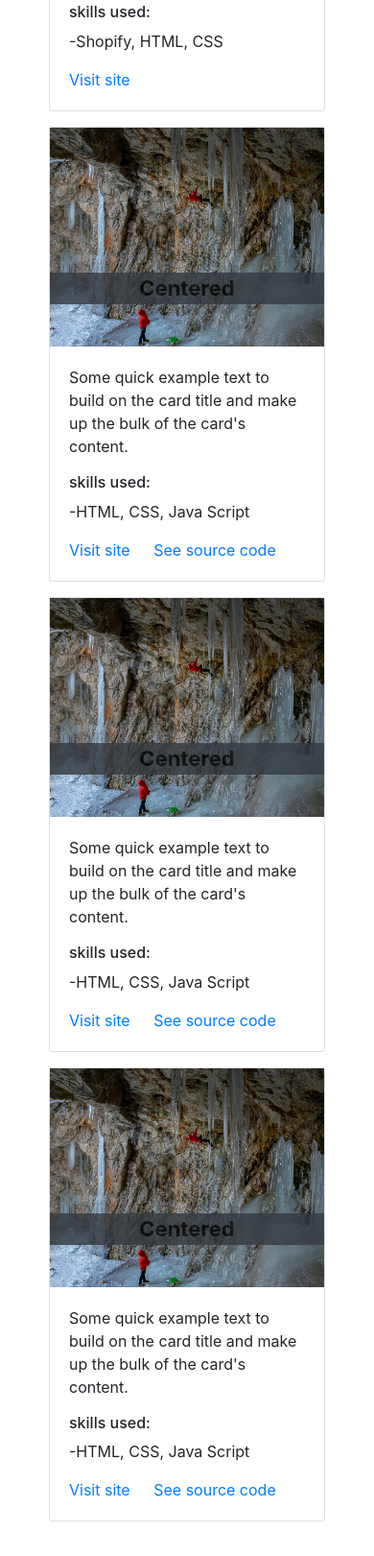
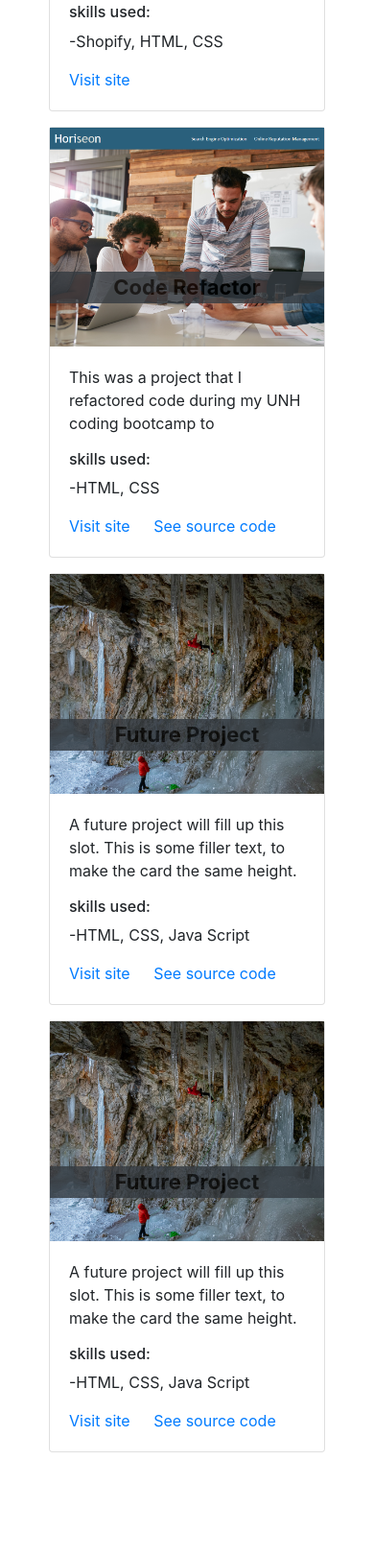
Before and after one commit to boleary1/Homework-2-CSS-Bootstrap, a plain HTML site: page portfolio.html in a window 390 px wide. Shown: the part 1396-3017 px from the top of the page at 96% size. Drawn offline with nearby package versions, Linux system fonts and the light colour scheme.

Commit message:
portfolio

```diff
--- a/portfolio.html
+++ b/portfolio.html
@@ -68,7 +68,8 @@
                 <div class="center">Brewer Fitness</div>
               </div>
               <div class="card-body">
-                <p class="card-text">I'm responsible for managing and updating the website.  In addition to managing the online store.</p>
+                <p class="card-text">I'm responsible for managing and updating the website. In addition to managing the
+                  online store.</p>
                 <h6>skills used:</h6>
                 <p> -Wordpress, WooCommerece</p>
                 <a href="https://brewerfitness.com/" class="card-link">Visit site</a>
@@ -83,7 +84,8 @@
                 <div class="center">Barney & Carey </br>online store</div>
               </div>
               <div class="card-body">
-                <p class="card-text">Built and manage online store for rockstar volumes using Shopify.  Minor edits to CSS.</p>
+                <p class="card-text">Built and manage online store for rockstar volumes using Shopify. Minor edits to
+                  CSS.</p>
                 <h6>skills used:</h6>
                 <p> -Shopify, HTML, CSS</p>
                 <a href="https://barney-and-carey.myshopify.com/" class="card-link">Visit site</a>
@@ -94,17 +96,15 @@
           <div class="p-2">
             <div class="card" style="width: 18rem;">
               <div class="container">
-                <img src="Assets\images\johnhenry.jpg" alt="Cinque Terre" width="100%">
-                <div class="center">Centered</div>
+                <img src="Assets\images\horiseo.PNG" alt="Cinque Terre" width="100%">
+                <div class="center">Code Refactor</div>
               </div>
               <div class="card-body">
-                <p class="card-text">Some quick example text to build on the card title and make up the bulk of the
-                  card's
-                  content.</p>
+                <p class="card-text">This was a project that I refactored code during my UNH coding bootcamp to </p>
                 <h6>skills used:</h6>
-                <p> -HTML, CSS, Java Script </p>
-                <a href="#" class="card-link">Visit site</a>
-                <a href="#" class="card-link">See source code</a>
+                <p> -HTML, CSS</p>
+                <a href="https://boleary1.github.io/Homework-1-Code-refactor/" class="card-link">Visit site</a>
+                <a href="https://github.com/boleary1/Homework-1-Code-refactor" class="card-link">See source code</a>
               </div>
             </div>
           </div>
@@ -113,12 +113,11 @@
             <div class="card" style="width: 18rem;">
               <div class="container">
                 <img src="Assets\images\johnhenry.jpg" alt="Cinque Terre" width="100%">
-                <div class="center">Centered</div>
+                <div class="center">Future Project</div>
               </div>
               <div class="card-body">
-                <p class="card-text">Some quick example text to build on the card title and make up the bulk of the
-                  card's
-                  content.</p>
+                <p class="card-text">A future project will fill up this slot. This is some filler text, to make the card
+                  the same height. </p>
                 <h6>skills used:</h6>
                 <p> -HTML, CSS, Java Script </p>
                 <a href="#" class="card-link">Visit site</a>
@@ -131,12 +130,11 @@
             <div class="card" style="width: 18rem;">
               <div class="container">
                 <img src="Assets\images\johnhenry.jpg" alt="Cinque Terre" width="100%">
-                <div class="center">Centered</div>
+                <div class="center">Future Project</div>
               </div>
               <div class="card-body">
-                <p class="card-text">Some quick example text to build on the card title and make up the bulk of the
-                  card's
-                  content.</p>
+                <p class="card-text">A future project will fill up this slot. This is some filler text, to make the card
+                  the same height. </p>
                 <h6>skills used:</h6>
                 <p> -HTML, CSS, Java Script </p>
                 <a href="#" class="card-link">Visit site</a>
@@ -144,6 +142,8 @@
               </div>
             </div>
           </div>
+
+
         </div>
 
       </div>
--- a/style.css
+++ b/style.css
@@ -6,6 +6,13 @@ main {
 /* Adjust the size of the image in the bio */
 .bio-image{
   height: 350px
+}
+.contact-image{
+  height: 200px;
+  width: 218px;
+  padding-right: 15px;
+  padding-left: 15px;
+  margin-right: 0px;
 }
 .page-title{
   text-align: center;
@@ -40,10 +47,15 @@ main {
   font-weight: bold;
   color: black;
   background-color: #343a40;
-
   opacity: 0.8;
 
 }
 .page-footer{
   background: #343a40!important;
 }
+
+.table{
+margin-left: 20px;
+margin-right: 15px;
+
+}
```
Also changed, not shown: contact.html (+20 -18 lines), index2.html (+1 -1 lines), Assets/images/horiseo.png (added).
